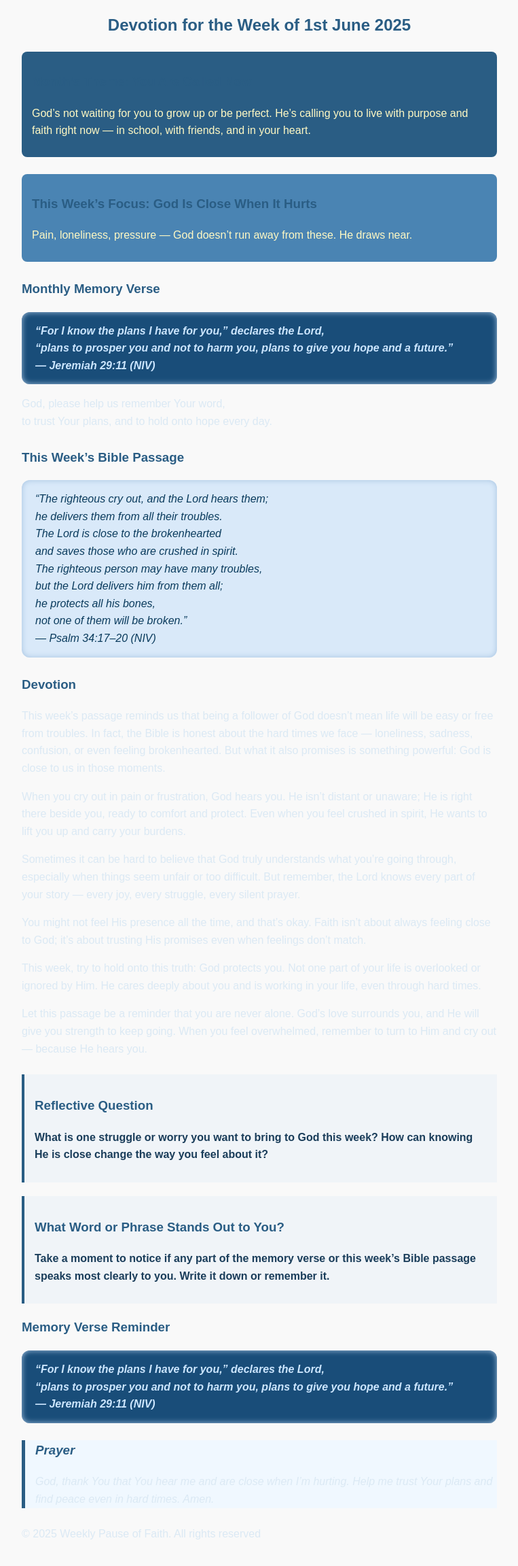
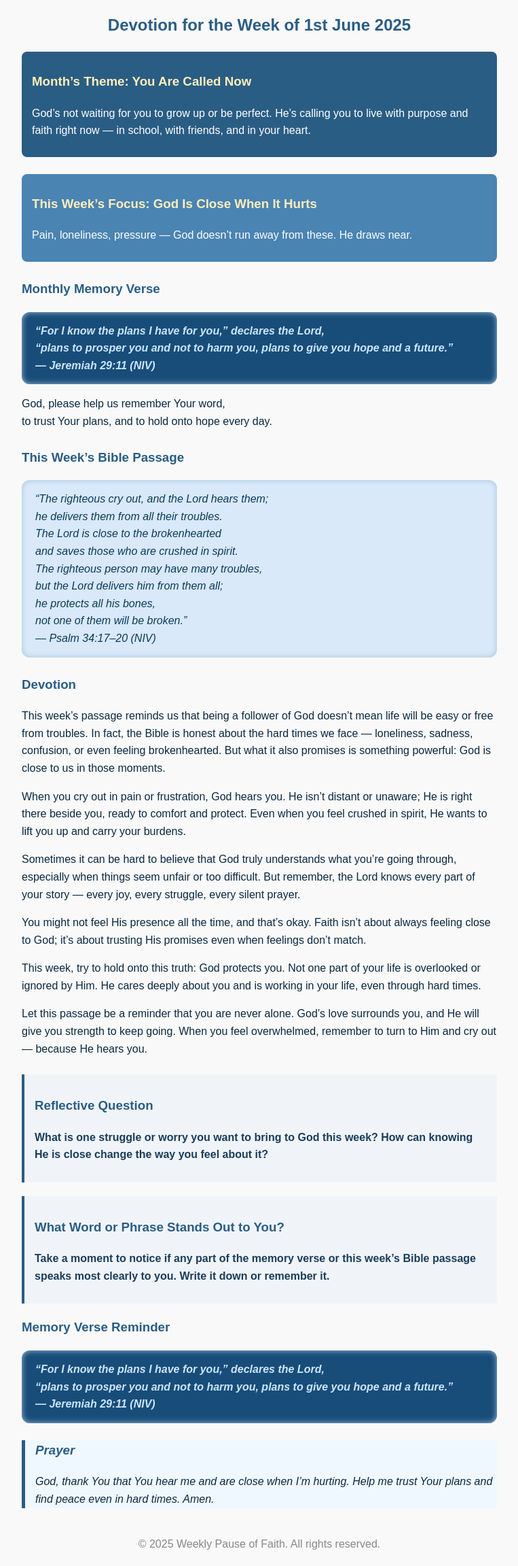
Before and after one commit to jonahebrahim/Weekly_Pause_of_Faith-Teenage_Devotions, a plain HTML site: page devotion01-06-25.html in a window 1280 px wide. Shown: the part 76-2379 px from the top of the page at 68% size, without its empty margins (258-1021 px from the left). Drawn offline with Linux system fonts and the light colour scheme.

Commit message:
Update devotion01-06-25.html

```diff
--- a/devotion01-06-25.html
+++ b/devotion01-06-25.html
@@ -8,7 +8,7 @@
     body {
       font-family: Arial, sans-serif;
       background: #f9f9f9;
-      color: #DBE9F4;
+      color: #0a2940; /* Navy text for regular content */
       margin: 20px;
       max-width: 700px;
       margin-left: auto;
@@ -16,16 +16,23 @@
       line-height: 1.6;
       position: relative;
     }
+
     h1, h2, h3 {
       color: #2a5d84;
     }
+
     .theme {
       background-color: #2a5d84;
-      color: #fff9c4; /* Light yellow for better contrast */
+      color: white;
       padding: 10px 15px;
       border-radius: 8px;
       margin-bottom: 15px;
     }
+
+    .theme h3 {
+      color: #ffefba; /* Lighter yellowish heading for better contrast */
+    }
+
     .verse-box {
       background-color: #d9e9f9;
       border-radius: 12px;
@@ -35,11 +42,13 @@
       box-shadow: inset 0 0 8px #a4c2e0;
       color: #0a3b5d;
     }
+
     .memory-verse {
       background-color: #194d79;
       color: #cce6ff;
       font-weight: bold;
     }
+
     .prayer {
       background-color: #f0f8ff;
       border-left: 5px solid #2a5d84;
@@ -47,9 +56,11 @@
       margin-top: 20px;
       font-style: italic;
     }
+
     .section {
       margin-bottom: 25px;
     }
+
     .question-box {
       background-color: #f0f4f8;
       border-left: 4px solid #2a5d84;
@@ -58,11 +69,13 @@
       font-weight: bold;
       color: #1a3d5a;
     }
+
     .top-button {
       position: absolute;
       top: 20px;
       right: 20px;
     }
+
     .top-button a {
       background-color: #2a5d84;
       color: white;
@@ -72,6 +85,7 @@
       font-weight: bold;
       box-shadow: 0 2px 5px rgba(0,0,0,0.1);
     }
+
     .top-button a:hover {
       background-color: #1a4465;
     }
@@ -83,8 +97,8 @@
     <a href="index.html">← Home</a>
   </div>
 
-  <h1><center>Weekly Pause of Faith</center></h1>
-  <h2><center>Devotion for the Week of 1st June 2025</center></h2>
+  <h1 style="text-align: center;">Weekly Pause of Faith</h1>
+  <h2 style="text-align: center;">Devotion for the Week of 1st June 2025</h2>
 
   <div class="section theme">
     <h3>Month’s Theme: You Are Called Now</h3>
@@ -160,8 +174,9 @@
     <p>God, thank You that You hear me and are close when I’m hurting. Help me trust Your plans and find peace even in hard times. Amen.</p>
   </div>
 
-  <footer>
-    &copy; 2025 Weekly Pause of Faith. All rights reserved
+  <footer style="text-align: center; margin-top: 40px; color: #888;">
+    &copy; 2025 Weekly Pause of Faith. All rights reserved.
   </footer>
+
 </body>
 </html>
```
